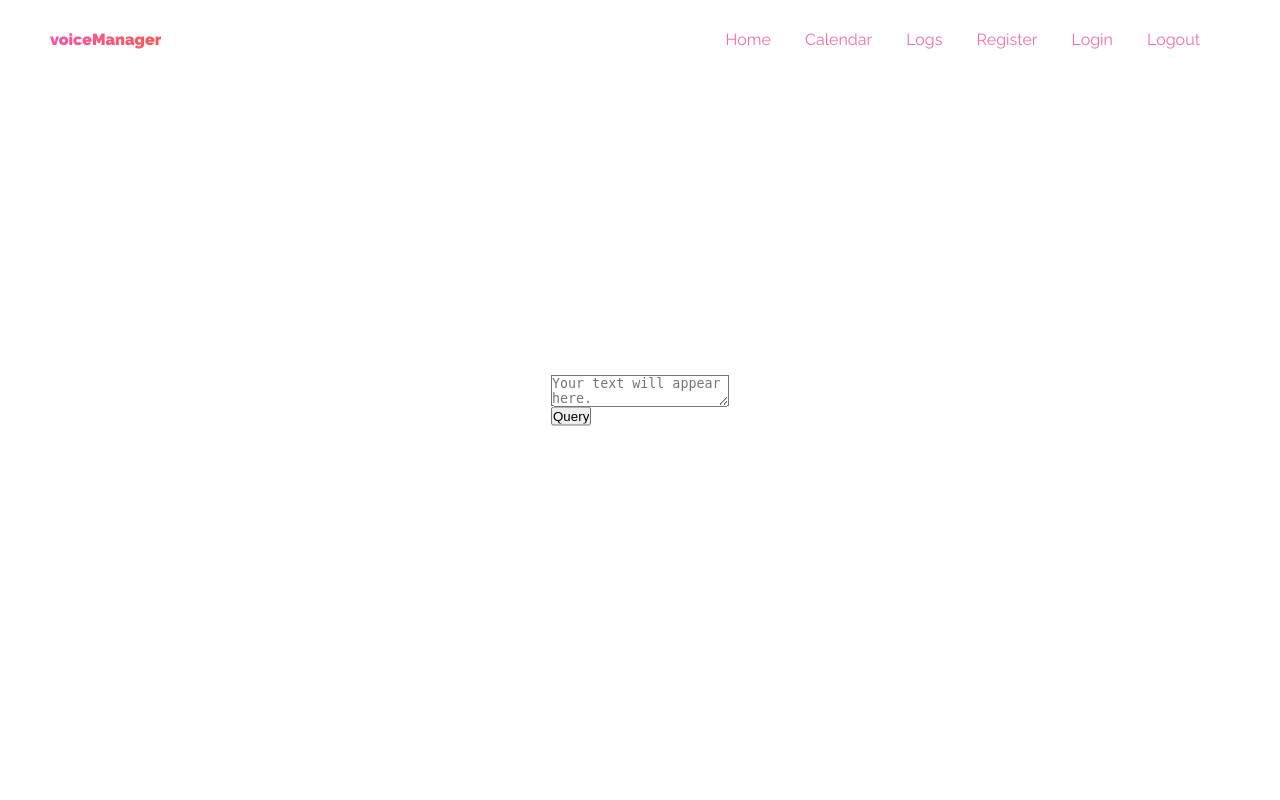
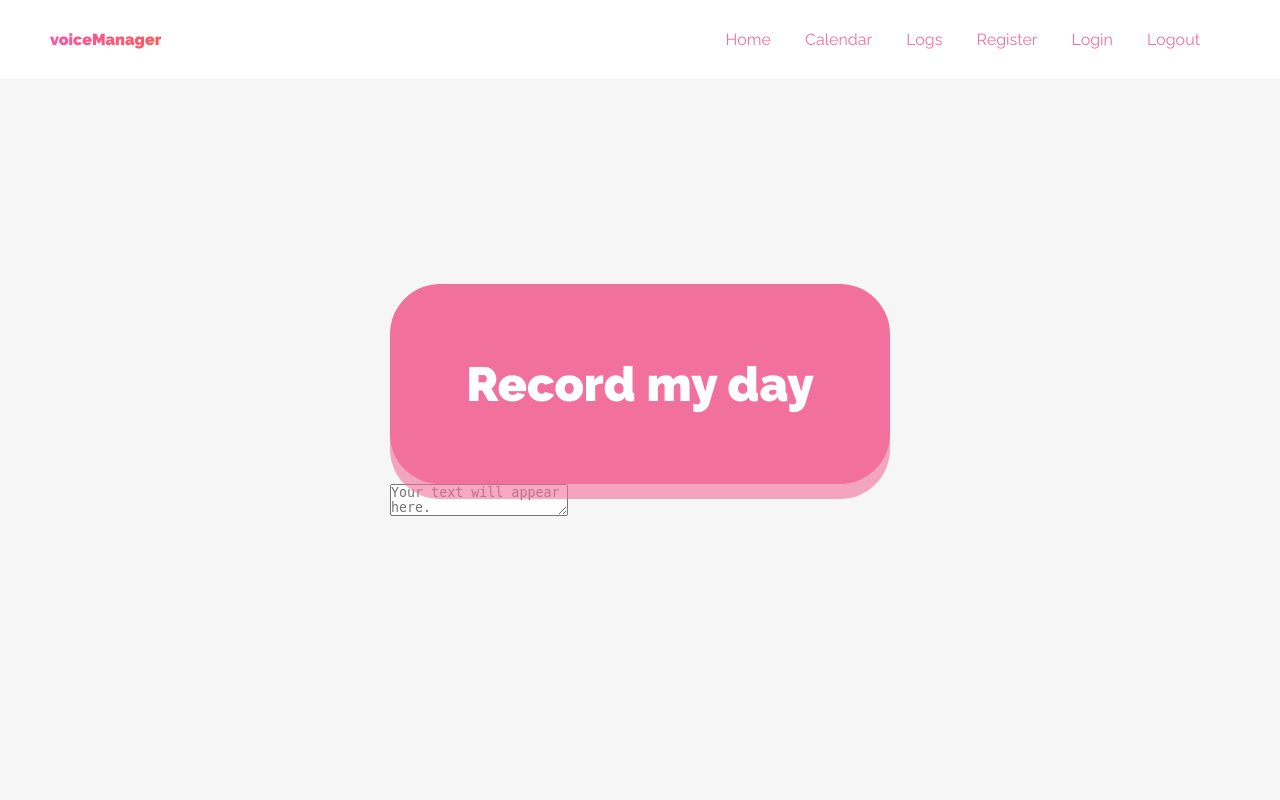
Before and after one commit to raghav-kukreti/voiceManager, a Flask app: page / in a window 1280 px wide. Run offline with Flask 2, Linux system fonts and the light colour scheme; a user stored in the database is signed in; some libraries are stand-ins or nearby versions.

Commit message:
Minor updates

```diff
--- a/static/css/app.css
+++ b/static/css/app.css
@@ -72,6 +72,11 @@
       list-style-type: none;
       display: inline-block;
       margin-right: 30px; }
+      nav ul li a {
+        border-top: 2px solid rgba(242, 112, 156, 0);
+        padding-top: 28px; }
+        nav ul li a:hover {
+          border-top: 2px solid #f2709c; }
 
 a {
   text-decoration: none;
@@ -148,6 +153,31 @@
   position: absolute;
   top: 400px; }
 
+.record_button {
+  height: 200px;
+  -webkit-box-shadow: 0px 15px 0 rgba(242, 112, 156, 0.6);
+  box-shadow: 0px 15px 0 rgba(242, 112, 156, 0.6);
+  border-radius: 50px;
+  width: 500px;
+  font-weight: 900;
+  font-family: Raleway;
+  font-size: 3rem;
+  color: #fff;
+  cursor: pointer;
+  background: #f2709c;
+  border: none;
+  outline: none;
+  top: 0;
+  position: relative; }
+  .record_button:hover {
+    top: -7px;
+    -webkit-box-shadow: 0px 20px 0 rgba(242, 112, 156, 0.6);
+    box-shadow: 0px 20px 0 rgba(242, 112, 156, 0.6); }
+  .record_button:active {
+    top: 7px;
+    -webkit-box-shadow: 0px 10px 0 rgba(242, 112, 156, 0.6);
+    box-shadow: 0px 10px 0 rgba(242, 112, 156, 0.6); }
+
 .logged_out_err {
   position: absolute;
   left: 50%;
@@ -163,3 +193,8 @@
   -webkit-transform: translate(-50%, -50%);
   -ms-transform: translate(-50%, -50%);
   transform: translate(-50%, -50%); }
+
+.speech {
+  height: 100vh;
+  width: 100%;
+  background: #f6f6f6; }
--- a/static/sass/app.scss
+++ b/static/sass/app.scss
@@ -69,7 +69,12 @@
       display: inline-block;
       margin-right: 30px;
       a {
+        border-top: 2px solid rgba(#f2709c, 0);
+        padding-top: 28px;
+        &:hover {
+          border-top: 2px solid #f2709c;
 
+        }
       }
     }
   }
@@ -162,7 +167,30 @@
   position: absolute;
   top: 400px;
 }
-
+.record_button {
+  height: 200px;
+  box-shadow: 0px 15px 0 rgba(#f2709c, 0.6);
+  border-radius: 50px;
+  width: 500px;
+  font-weight: 900;
+  font-family: Raleway;
+  font-size: 3rem;
+  color: #fff;
+  cursor: pointer;
+  background: #f2709c;
+  border: none;
+  outline: none;
+  top: 0;
+  position: relative;
+  &:hover {
+    top: -7px;
+    box-shadow: 0px 20px 0 rgba(#f2709c, 0.6);
+  }
+  &:active {
+    top: 7px;
+    box-shadow: 0px 10px 0 rgba(#f2709c, 0.6);
+  }
+}
 .logged_out_err {
   position: absolute;
   left: 50%;
@@ -176,3 +204,9 @@
   left: 50%;
   transform: translate(-50%, -50%);
 }
+.speech {
+  height: 100vh;
+  width: 100%;
+  background: #f6f6f6;
+  // background: url(repeat.png) center center;
+}
--- a/templates/base.html
+++ b/templates/base.html
@@ -1,6 +1,7 @@
 <html>
   <head>
 		<title>voiceManager</title>
+    <meta name="viewport" content="initial-scale=1.0, width=device-width">
     <meta http-equiv="Content-Type" content="text/html; charset=UTF-8">
     <script src="http://ajax.googleapis.com/ajax/libs/jquery/1.7.1/jquery.min.js" type="text/javascript">
        </script>
--- a/templates/index.html
+++ b/templates/index.html
@@ -1,11 +1,13 @@
 {% extends "base.html" %}
 {% block content %}
 {% if session['logged_in'] %}
-<div class="speech_wrapper">
-<textarea id="transcript" placeholder="Your text will appear here." readonly="True"></textarea>
-<br>
-<input type="button" onclick="startSpeech()" value="Query" />
-</div>
+<section class="speech">
+  <div class="speech_wrapper">
+    <input type="button" onclick="startSpeech()" value="Record my day" class="record_button"> <br>
+    <textarea id="transcript" placeholder="Your text will appear here." readonly="True"></textarea>
+
+  </div>
+</section>
 <script>
 	function startSpeech(){
 		document.getElementById('transcript').value = ' ';
```
Also changed, not shown: static/css/repeat.png (added).
